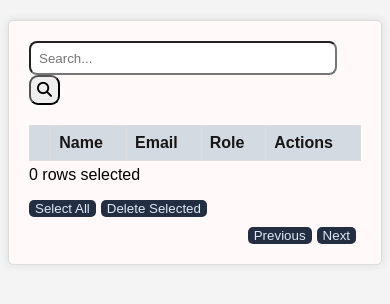
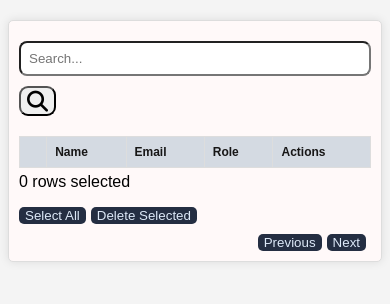
Before and after one commit to Aditya660-coder/AdminUserInterface, a plain HTML site: page index.html in a window 390 px wide. Drawn offline with Linux system fonts and the light colour scheme; no server answers.

Commit message:
Update styles.css

```diff
--- a/styles.css
+++ b/styles.css
@@ -11,6 +11,7 @@ body {
     border-radius: 5px;
     box-shadow: 0 0 10px rgba(0, 0, 0, 0.1);
     background-color: #fff9f9;
+    overflow-x: auto;
 }
 
 table {
@@ -38,7 +39,7 @@ table th {
 .pagination {
     margin-top: 10px;
     display: flex;
-    justify-content: flex-end; /* Align pagination buttons to the right */
+    justify-content: flex-end;
 }
 
 .pagination button {
@@ -57,7 +58,7 @@ table th {
 .bottom-actions {
     margin-top: 16px;
     display: flex;
-    justify-content: flex-start; /* Align buttons to the left */
+    justify-content: flex-start;
 }
 
 .bottom-actions button {
@@ -82,17 +83,37 @@ table th {
 }
 
 .search-input {
-    width: 288px;
+    width: 70%; /* Adjust the width to leave space for the search icon */
+    box-sizing: border-box;
     padding: 8px;
-    height: 14px;
     border-radius: 8px;
-}
-.search-icon{
-    border-radius: 9px;
-    font-size: 10px;
-    height: 30px;
+    margin-top: 10px;
 }
 
-.selected-count{
+.search-icon {
+    border-radius: 9px;
+    font-size: 14px;
+    height: 30px;
+    margin-top: 10px; /* Add margin to align the icon properly */
+}
+
+.selected-count {
     margin-top: 5px;
 }
+
+/* Media query for mobile responsiveness */
+@media only screen and (max-width: 600px) {
+    .admin-dashboard {
+        max-width: 100%;
+        padding: 10px;
+    }
+
+    table th,
+    table td {
+        font-size: 12px;
+    }
+
+    .search-input {
+        width: 100%; /* Make the search input full width on small screens */
+    }
+}
```
